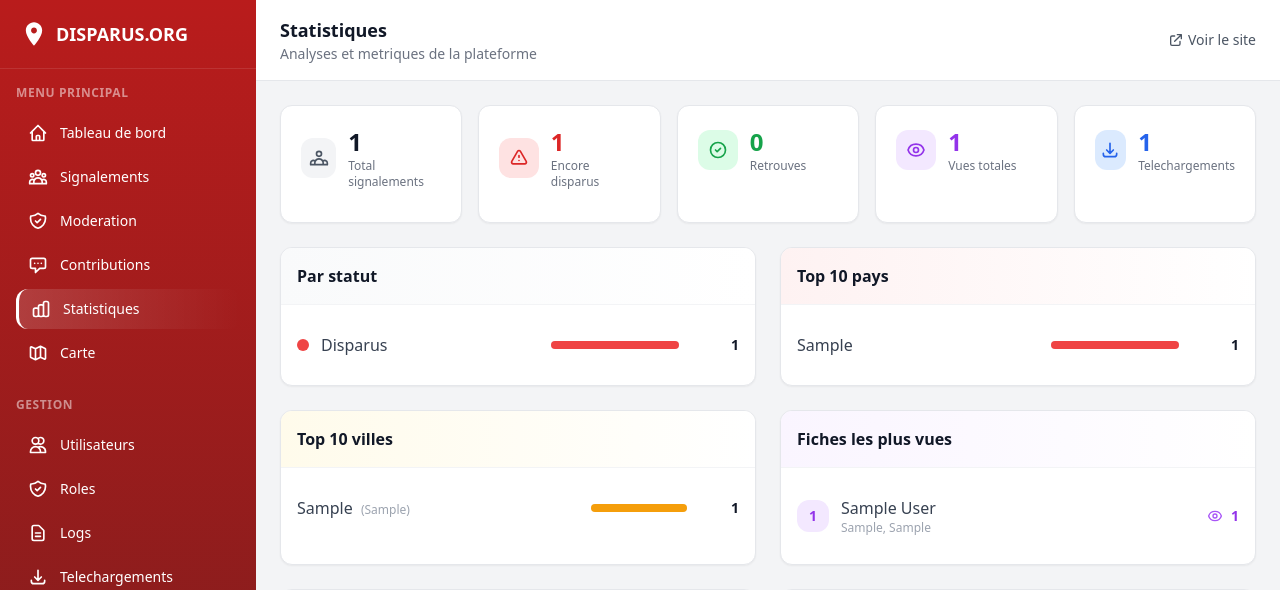
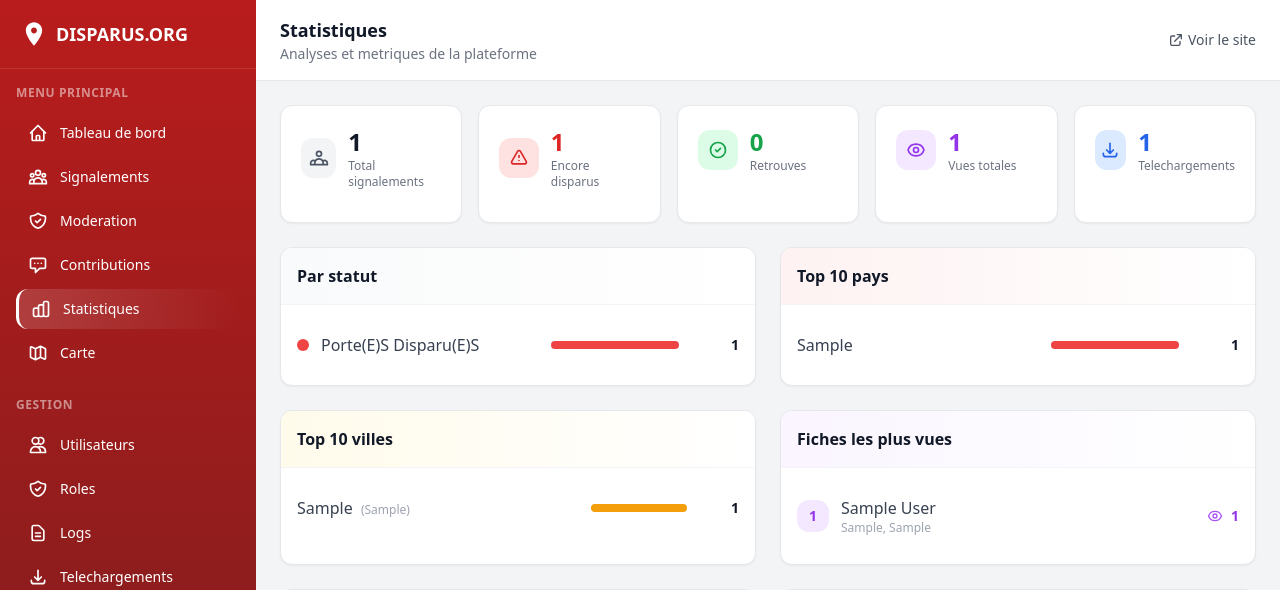
Before and after one commit to moa-digitalagency/DisparusOrg, a Flask app: page /admin/statistics in a window 1280 px wide. Shown: the top 590 px of the page. Run offline with Flask 3, Linux system fonts and the light colour scheme; the visitor is signed in with stand-in values (Sample User, id 1); tables that the repository leaves empty hold one stand-in row (values such as "Sample post"); some libraries are stand-ins or nearby versions.

Commit message:
Update status labels for missing, found, and deceased individuals
Update the display text for person statuses from 'Disparu', 'Retrouve', 'Decede' to 'Porté(e) Disparu(e)', 'Retrouvé(e)', 'Décédé(e)' respectively across multiple templates (admin_statistics.html, detail.html, index.html, search.html) for improved clarity and localization.

Replit-Commit-Author: Agent
Replit-Commit-Session-Id: c9a916af-62fe-41f5-972e-30edd74d64bb
Replit-Commit-Checkpoint-Type: full_checkpoint
Replit-Commit-Event-Id: 83f233b5-a597-4314-9c9c-52a15268ed12
Replit-Commit-Screenshot-Url: https://storage.googleapis.com/screenshot-production-us-central1/940c27c1-9d3a-4359-82a4-6063e0de04ae/c9a916af-62fe-41f5-972e-30edd74d64bb/yLhLqH4
Replit-Helium-Checkpoint-Created: true

```diff
--- a/templates/admin_statistics.html
+++ b/templates/admin_statistics.html
@@ -79,9 +79,9 @@
                         {% elif status == 'deceased' %}bg-gray-500
                         {% else %}bg-gray-400{% endif %}"></span>
                     <span class="font-medium text-gray-700 capitalize">
-                        {% if status == 'missing' %}{% if get_locale() == 'fr' %}Disparus{% else %}Missing{% endif %}
-                        {% elif status == 'found' %}{% if get_locale() == 'fr' %}Retrouves{% else %}Found{% endif %}
-                        {% elif status == 'deceased' %}{% if get_locale() == 'fr' %}Decedes{% else %}Deceased{% endif %}
+                        {% if status == 'missing' %}{% if get_locale() == 'fr' %}Porte(e)s Disparu(e)s{% else %}Missing{% endif %}
+                        {% elif status == 'found' %}{% if get_locale() == 'fr' %}Retrouve(e)s{% else %}Found{% endif %}
+                        {% elif status == 'deceased' %}{% if get_locale() == 'fr' %}Decede(e)s{% else %}Deceased{% endif %}
                         {% else %}{{ status }}{% endif %}
                     </span>
                 </div>
--- a/templates/detail.html
+++ b/templates/detail.html
@@ -22,7 +22,7 @@
                 {% elif person.status == 'found' %}bg-green-500 text-white
                 {% else %}bg-gray-500 text-white{% endif %}" data-testid="badge-status">
                 <svg class="w-4 h-4" fill="currentColor" viewBox="0 0 24 24"><path d="M12 12c2.21 0 4-1.79 4-4s-1.79-4-4-4-4 1.79-4 4 1.79 4 4 4zm0 2c-2.67 0-8 1.34-8 4v2h16v-2c0-2.66-5.33-4-8-4z"/></svg>
-                {% if person.status == 'missing' %}{% if get_locale() == 'fr' %}Disparu{% else %}Missing{% endif %}{% elif person.status == 'found' %}{% if get_locale() == 'fr' %}Retrouve{% else %}Found{% endif %}{% else %}{{ person.status }}{% endif %}
+                {% if person.status == 'missing' %}{% if get_locale() == 'fr' %}Porte(e) Disparu(e){% else %}Missing{% endif %}{% elif person.status == 'found' %}{% if get_locale() == 'fr' %}Retrouve(e){% else %}Found{% endif %}{% elif person.status == 'deceased' %}{% if get_locale() == 'fr' %}Decede(e){% else %}Deceased{% endif %}{% else %}{{ person.status }}{% endif %}
             </span>
             <h1 class="text-xl md:text-2xl font-bold mb-3 tracking-tight leading-tight" data-testid="text-person-name">
                 {{ person.first_name }} {{ person.last_name }}
--- a/templates/index.html
+++ b/templates/index.html
@@ -112,7 +112,7 @@
                     {% endif %}
                     <div class="absolute top-4 left-4">
                         <span class="bg-red-600 text-white text-[10px] px-3 py-1.5 rounded-xl font-semibold uppercase tracking-wide shadow-sm">
-                            {% if person.status == 'missing' %}{% if get_locale() == 'fr' %}Disparu{% else %}Missing{% endif %}{% elif person.status == 'found' %}{% if get_locale() == 'fr' %}Retrouve{% else %}Found{% endif %}{% else %}{{ person.status }}{% endif %}
+                            {% if person.status == 'missing' %}{% if get_locale() == 'fr' %}Porte(e) Disparu(e){% else %}Missing{% endif %}{% elif person.status == 'found' %}{% if get_locale() == 'fr' %}Retrouve(e){% else %}Found{% endif %}{% elif person.status == 'deceased' %}{% if get_locale() == 'fr' %}Decede(e){% else %}Deceased{% endif %}{% else %}{{ person.status }}{% endif %}
                         </span>
                     </div>
                 </div>
--- a/templates/search.html
+++ b/templates/search.html
@@ -97,7 +97,7 @@
                         {% if person.status == 'missing' %}bg-red-600 text-white
                         {% elif person.status == 'found' %}bg-green-600 text-white
                         {% else %}bg-gray-600 text-white{% endif %}">
-                        {% if person.status == 'missing' %}{% if get_locale() == 'fr' %}Disparu{% else %}Missing{% endif %}{% elif person.status == 'found' %}{% if get_locale() == 'fr' %}Retrouve{% else %}Found{% endif %}{% else %}{{ person.status }}{% endif %}
+                        {% if person.status == 'missing' %}{% if get_locale() == 'fr' %}Porte(e) Disparu(e){% else %}Missing{% endif %}{% elif person.status == 'found' %}{% if get_locale() == 'fr' %}Retrouve(e){% else %}Found{% endif %}{% elif person.status == 'deceased' %}{% if get_locale() == 'fr' %}Decede(e){% else %}Deceased{% endif %}{% else %}{{ person.status }}{% endif %}
                     </span>
                 </div>
                 <div class="p-5">
```
